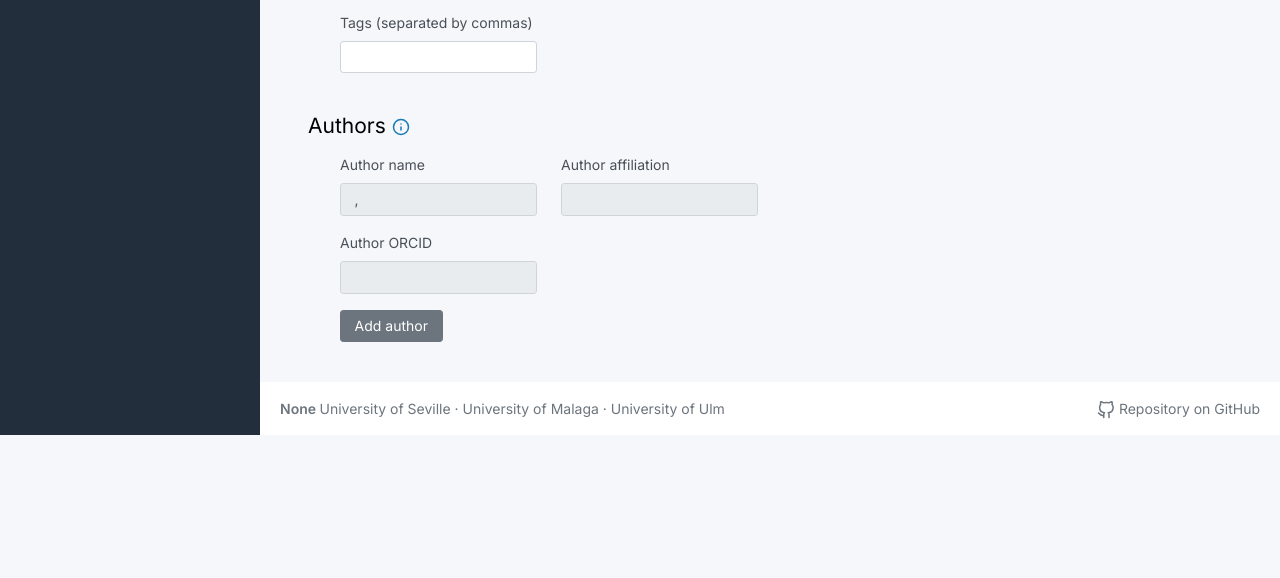
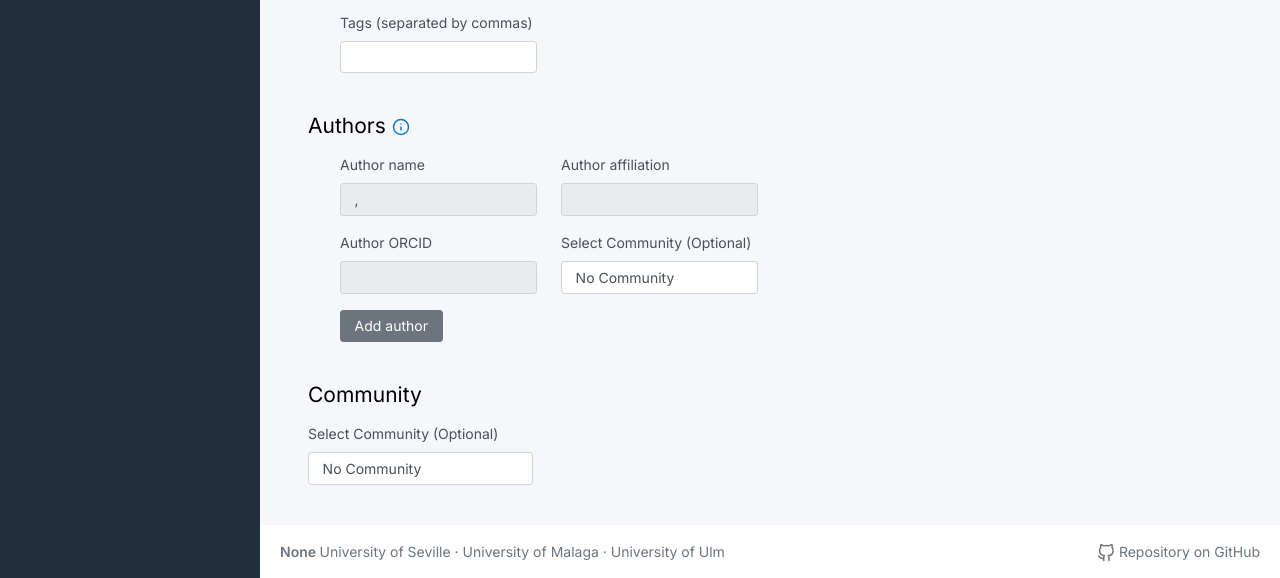
Before and after one commit to EGC-Porra-23-24/porra-hub, a Flask app: page /dataset/upload in a window 1280 px wide. Shown: the part 651-1229 px from the top of the page. Before the commit the page ends 1086 px from the top, so only its background shows below. Run offline with Flask 3, Linux system fonts and the light colour scheme; the visitor is signed in with stand-in values (Sample User, id 1); data that the repository does not hold is empty; parts of the project's set-up code (start-up, migrations or seed data) failed here and were passed over; some libraries are stand-ins or nearby versions.

Commit message:
feat(dataset): Añadido opción de añadir community al crear dataset

```diff
--- a/app/modules/dataset/forms.py
+++ b/app/modules/dataset/forms.py
@@ -57,6 +57,7 @@ class FeatureModelForm(FlaskForm):
 class DataSetForm(FlaskForm):
     title = StringField("Title", validators=[DataRequired()])
     desc = TextAreaField("Description", validators=[DataRequired()])
+    community = SelectField("Community", coerce=int, validators=[Optional()])
     publication_type = SelectField(
         "Publication type",
         choices=[(pt.value, pt.name.replace("_", " ").title()) for pt in PublicationType],
@@ -81,6 +82,7 @@ class DataSetForm(FlaskForm):
             "publication_doi": self.publication_doi.data,
             "dataset_doi": self.dataset_doi.data,
             "tags": self.tags.data,
+            "community_id": self.community.data,
         }
 
     def convert_publication_type(self, value):
--- a/app/modules/dataset/models.py
+++ b/app/modules/dataset/models.py
@@ -77,6 +77,9 @@ class DataSet(db.Model):
 
     ds_meta_data = db.relationship('DSMetaData', backref=db.backref('data_set', uselist=False))
     feature_models = db.relationship('FeatureModel', backref='data_set', lazy=True, cascade="all, delete")
+
+    community_id = db.Column(db.Integer, db.ForeignKey('community.id'), nullable=True)
+    community = db.relationship('Community', backref='datasets')
 
     def name(self):
         return self.ds_meta_data.title
--- a/app/modules/dataset/repositories.py
+++ b/app/modules/dataset/repositories.py
@@ -16,8 +16,7 @@ from app.modules.dataset.models import (
 from core.repositories.BaseRepository import BaseRepository
 
 from app import db
-from app.modules.auth.models import Community, User, community_request
-from app.modules.auth.models import community_members
+from app.modules.auth.models import Community, User, community_request, community_members, community_owners
 
 logger = logging.getLogger(__name__)
 
@@ -149,6 +148,14 @@ class CommunityRepository:
         )
 
     @staticmethod
+    def get_communities_by_owner(current_user_id):
+        return (
+            Community.query
+            .join(community_owners, community_owners.c.community_id == Community.id)
+            .filter(community_owners.c.user_id == current_user_id)
+            .all())
+
+    @staticmethod
     def search_by_name(query):
         search = f"%{query}%"
         return Community.query.filter(Community.name.ilike(search)).all()
--- a/app/modules/dataset/routes.py
+++ b/app/modules/dataset/routes.py
@@ -55,7 +55,10 @@ ds_view_record_service = DSViewRecordService()
 @dataset_bp.route("/dataset/upload", methods=["GET", "POST"])
 @login_required
 def create_dataset():
+    communities = community_service.get_communities_by_owner(current_user)
+
     form = DataSetForm()
+    form.community.choices = [(c.id, c.name) for c in communities]
     if request.method == "POST":
 
         dataset = None
--- a/app/modules/dataset/services.py
+++ b/app/modules/dataset/services.py
@@ -109,7 +109,10 @@ class DataSetService(BaseService):
                 author = self.author_repository.create(commit=False, ds_meta_data_id=dsmetadata.id, **author_data)
                 dsmetadata.authors.append(author)
 
-            dataset = self.create(commit=False, user_id=current_user.id, ds_meta_data_id=dsmetadata.id)
+            dataset = self.create(commit=False,
+                                  user_id=current_user.id,
+                                  ds_meta_data_id=dsmetadata.id,
+                                  community_id=form.community.data if form.community.data else None,)
 
             for feature_model in form.feature_models:
                 uvl_filename = feature_model.uvl_filename.data
@@ -232,6 +235,10 @@ class CommunityService:
         return CommunityRepository.get_communities_by_member(current_user.id)
 
     @staticmethod
+    def get_communities_by_owner(current_user):
+        return CommunityRepository.get_communities_by_owner(current_user.id)
+
+    @staticmethod
     def search_communities(query):
         if not query:
             return []
--- a/app/modules/dataset/templates/dataset/upload_dataset.html
+++ b/app/modules/dataset/templates/dataset/upload_dataset.html
@@ -146,6 +146,16 @@
                                        disabled value="{{ current_user.profile.orcid }}">
                             </div>
 
+                            <div class="col-lg-6 col-12 mb-3">
+                                <label class="form-label">Select Community (Optional)</label>
+                                <select class="form-control" name="community">
+                                    <option value="">No Community</option>
+                                    {% for community_id, community_name in form.community.choices %}
+                                        <option value="{{ community_id }}">{{ community_name }}</option>
+                                    {% endfor %}
+                                </select>
+                            </div>
+
                             <div class="col-12">
 
                                 <div class="mb-3">
@@ -190,6 +200,20 @@
                             </div>
 
 
+                        </div>
+
+                        <h1 class="h3 mb-3 mt-4">
+                            Community
+                        </h1>
+
+                        <div class="col-lg-6 col-12 mb-3">
+                            <label class="form-label">Select Community (Optional)</label>
+                            <select class="form-control" name="community">
+                                <option value="">No Community</option>
+                                {% for community_id, community_name in form.community.choices %}
+                                    <option value="{{ community_id }}">{{ community_name }}</option>
+                                {% endfor %}
+                            </select>
                         </div>
 
                     </div>
```
